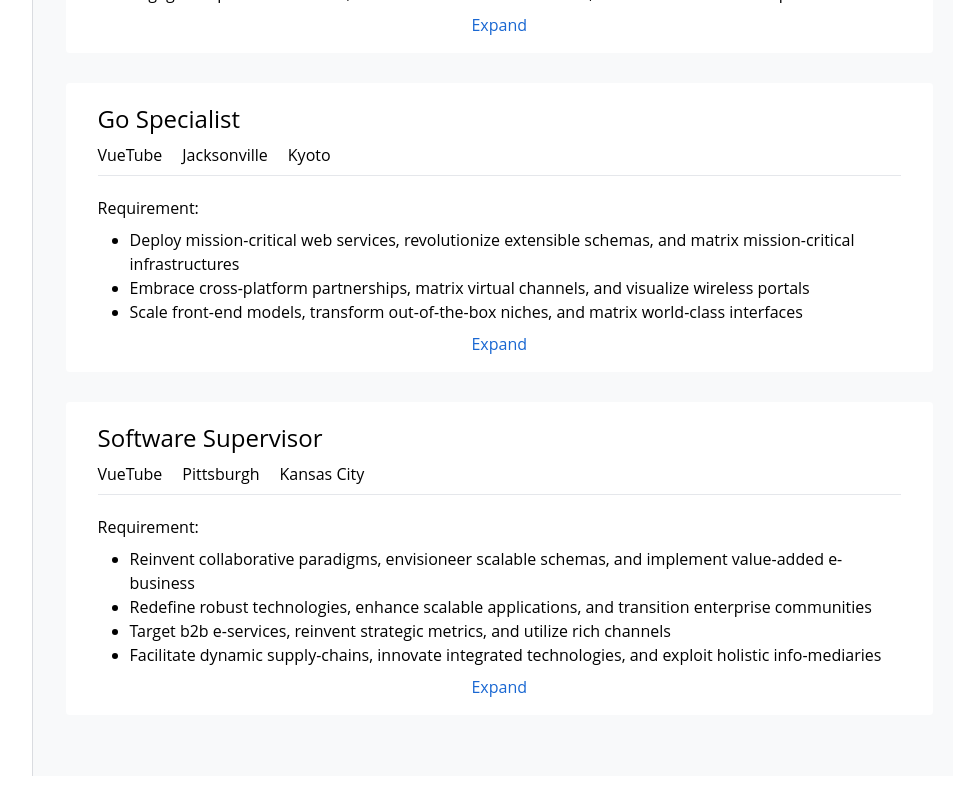
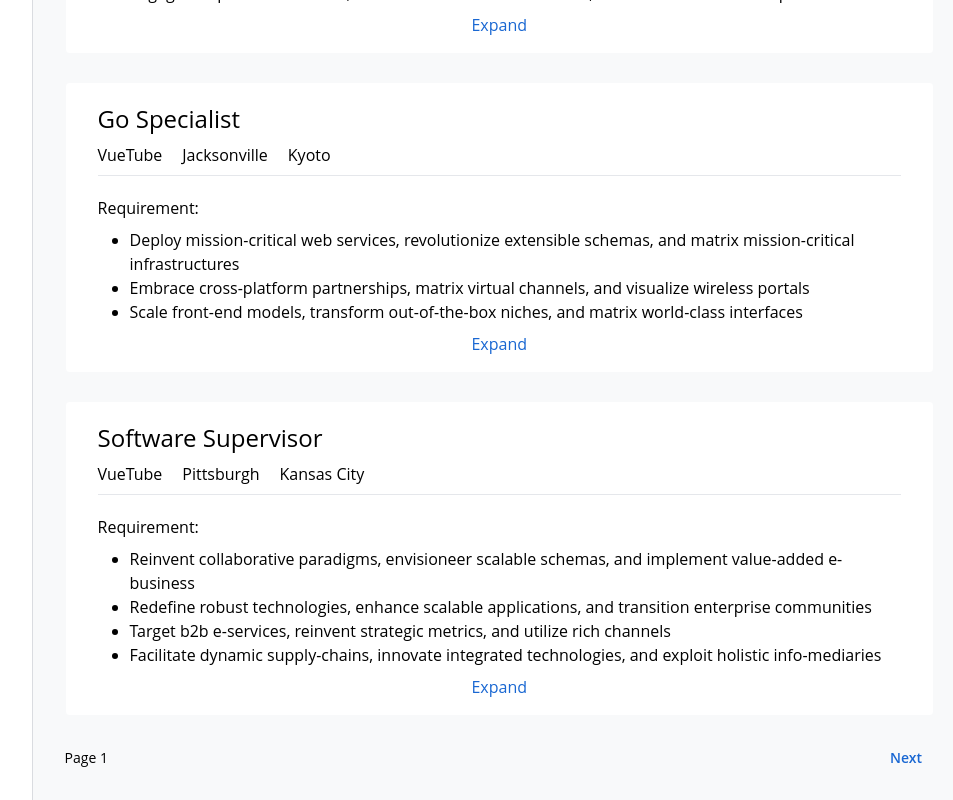
Before and after one commit to CamHaoHa/job-search-Vue3, a Vue app: page /#/jobs/results in a window 1280 px wide. Shown: the part 2686-3486 px from the top of the page, without its empty margins (314-1267 px from the left). Before the commit the page ends 3462 px from the top, so only its background shows below. Built offline with nearby package versions, Linux system fonts and the light colour scheme; data requests are answered from the project's data file.

Commit message:
feat: dynamic pagination with next and previous button

```diff
--- a/src/components/JobResults/JobListings.vue
+++ b/src/components/JobResults/JobListings.vue
@@ -10,8 +10,24 @@ export default {
     };
   },
   computed: {
+    currentPage() {
+      return Number.parseInt(this.$route.query.page || "1");
+    },
+
+    previousPage() {
+      const previousPage = this.currentPage - 1;
+      const minPage = 1;
+      return previousPage >= minPage ? previousPage : undefined;
+    },
+
+    nextPage() {
+      const nextPage = this.currentPage + 1;
+      const maxPage = this.jobs.length / 10;
+      return nextPage <= maxPage ? nextPage : undefined;
+    },
+
     displayedJob() {
-      const pageString = this.$route.query.page || "1";
+      const pageString = this.currentPage;
       const pageNumber = Number.parseInt(pageString);
       const firstJobIndex = (pageNumber - 1) * 10;
       const lastJobIndex = pageNumber * 10;
@@ -30,5 +46,28 @@ export default {
     <ol>
       <job-listing v-for="job in displayedJob" :key="job.id" :job="job" />
     </ol>
+    <div class="mx-auto mt-8">
+      <div class="flex-no-wrap flex flex-row">
+        <p class="flex-grow text-sm">Page {{ currentPage }}</p>
+
+        <div class="item-center flex justify-center">
+          <router-link
+            v-if="previousPage"
+            :to="{ name: 'JobResultsView', query: { page: previousPage } }"
+            class="mx-3 text-sm font-semibold text-brand-blue-1"
+          >
+            Previous
+          </router-link>
+
+          <router-link
+            v-if="nextPage"
+            :to="{ name: 'JobResultsView', query: { page: nextPage } }"
+            class="mx-3 text-sm font-semibold text-brand-blue-1"
+          >
+            Next
+          </router-link>
+        </div>
+      </div>
+    </div>
   </main>
 </template>
```
